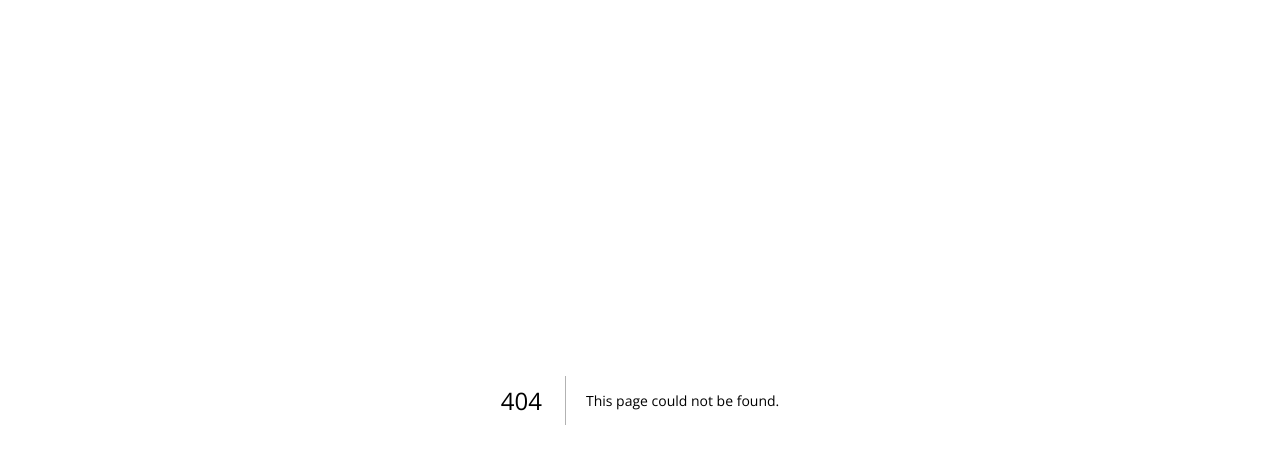
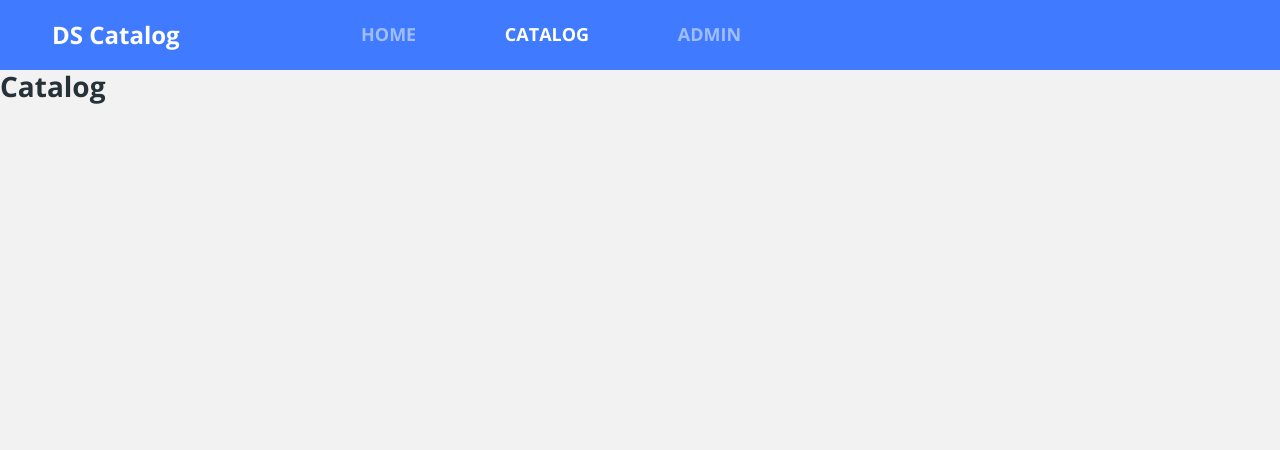
Before and after one commit to devsuperior/dscatalog-next-rec, a Next.js app: page /catalog in a window 1280 px wide. Before the commit this address had no page. Shown: the top 450 px of the page. Built offline with nearby package versions, Linux system fonts and the light colour scheme.

Commit message:
navbar done

```diff
--- /dev/null
+++ b/src/@types/index.ts
@@ -0,0 +1,4 @@
+export type NavLinkProps = {
+  target: string;
+  label: string;
+};
--- /dev/null
+++ b/src/components/Navbar/index.tsx
@@ -0,0 +1,45 @@
+import Link from "next/link";
+import NavbarLink from "../NavbarLink";
+
+import styles from "./navbar.module.css";
+
+export default function Navbar() {
+  return (
+    <nav
+      className={`navbar navbar-expand-md navbar-dark bg-primary ${styles.mainNav}`}
+    >
+      <div className="container-fluid">
+        <Link href="/">
+          <a className={styles.navLogoText}>
+            <h4>DS Catalog</h4>
+          </a>
+        </Link>
+
+        <button
+          className="navbar-toggler"
+          type="button"
+          data-bs-toggle="collapse"
+          data-bs-target="#dscatalog-navbar"
+          aria-controls="dscatalog-navbar"
+          aria-expanded="false"
+          aria-label="Menu mobile"
+        >
+          <span className="navbar-toggler-icon"></span>
+        </button>
+        <div className="collapse navbar-collapse" id="dscatalog-navbar">
+          <ul className={`navbar-nav offset-md-2 ${styles.mainMenu}`}>
+            <li>
+              <NavbarLink label="HOME" target="/" />
+            </li>
+            <li>
+              <NavbarLink label="CATALOG" target="/catalog" />
+            </li>
+            <li>
+              <NavbarLink label="ADMIN" target="/admin" />
+            </li>
+          </ul>
+        </div>
+      </div>
+    </nav>
+  );
+}
--- /dev/null
+++ b/src/components/Navbar/navbar.module.css
@@ -0,0 +1,38 @@
+.mainNav {
+  padding-left: 40px;
+}
+
+.navLogoText {
+  color: #fff;
+}
+
+.navLogoText:hover {
+  color: #fff;
+}
+
+.mainMenu {
+  display: flex;
+  font-size: 18px;
+  width: 380px;
+  justify-content: space-between;
+}
+
+.mainMenu a {
+  color: rgba(255, 255, 255, 0.5);
+  font-weight: bold;
+}
+
+.mainMenu a.active {
+  font-weight: bold;
+  color: #fff;
+}
+
+.mainMenu a:hover {
+  color: #fff;
+}
+
+@media (min-width: 768px) {
+  .mainNav {
+    min-height: 70px;
+  }
+}
--- /dev/null
+++ b/src/components/NavbarLink/index.tsx
@@ -0,0 +1,11 @@
+import Link from "next/link";
+import { NavLinkProps } from "../../@types";
+import { returnSelect } from "../../utils";
+
+export default function NavbarLink({ target, label }: NavLinkProps) {
+  return (
+    <Link href={target}>
+      <a className={returnSelect(target)}>{label}</a>
+    </Link>
+  );
+}
--- /dev/null
+++ b/src/components/index.ts
@@ -0,0 +1 @@
+export { default as Navbar } from "./Navbar";
--- a/src/pages/_app.tsx
+++ b/src/pages/_app.tsx
@@ -3,6 +3,8 @@ import Head from "next/head";
 
 import "../styles/custom.scss";
 import "../styles/globals.css";
+
+import { Navbar } from "../components";
 
 function MyApp({ Component, pageProps }: AppProps) {
   return (
@@ -19,6 +21,7 @@ function MyApp({ Component, pageProps }: AppProps) {
         />
         <title>DsCatalog NextJS</title>
       </Head>
+      <Navbar />
       <Component {...pageProps} />
     </>
   );
--- /dev/null
+++ b/src/pages/catalog/index.tsx
@@ -0,0 +1,7 @@
+export default function CatalogHome() {
+  return (
+    <div>
+      <h3>Catalog</h3>
+    </div>
+  );
+}
--- a/src/styles/globals.css
+++ b/src/styles/globals.css
@@ -23,3 +23,7 @@ ul {
 a {
   text-decoration: none;
 }
+
+.active {
+  color: #ffffff !important;
+}
--- /dev/null
+++ b/src/utils/index.ts
@@ -0,0 +1,11 @@
+import { useRouter } from "next/router";
+
+export function returnSelect(route: string) {
+  const router = useRouter();
+  const { pathname } = router;
+
+  let result;
+  if (pathname === route) result = "active";
+
+  return result;
+}
```
